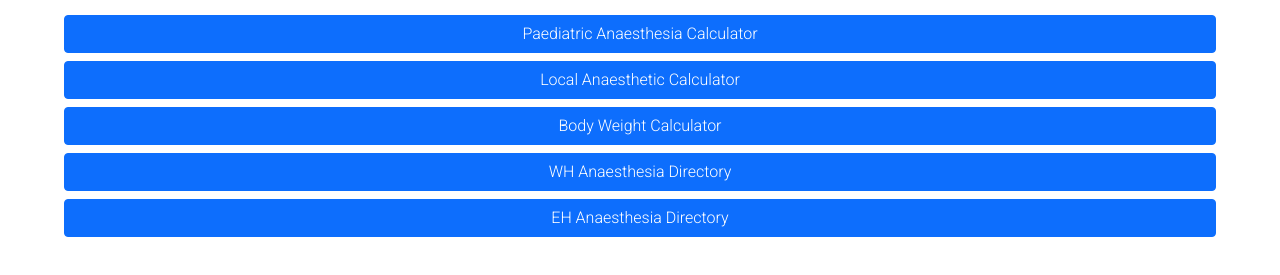
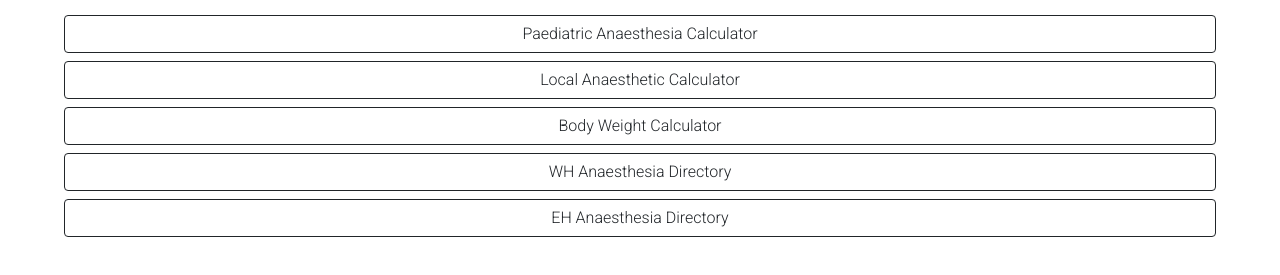
Before and after one commit to raphaelmhpyo/rp-site, a plain HTML site: page Standalone/index.html in a window 1280 px wide. Shown: the part 123-398 px from the top of the page. Drawn offline with nearby package versions, Linux system fonts and the light colour scheme.

Commit message:
Update index.html

```diff
--- a/Standalone/index.html
+++ b/Standalone/index.html
@@ -77,13 +77,13 @@
             <div class="container-fluid">
 
 <div class="d-grid gap-2">
-  <button class="btn btn-primary" type="button">Paediatric Anaesthesia Calculator</button>
-  <button class="btn btn-primary" type="button">Local Anaesthetic Calculator</button>
-<button class="btn btn-primary" type="button">Body Weight Calculator</button>
+  <button class="btn btn-outline-dark" type="button">Paediatric Anaesthesia Calculator</button>
+  <button class="btn btn-outline-dark" type="button">Local Anaesthetic Calculator</button>
+<button class="btn btn-outline-dark" type="button">Body Weight Calculator</button>
 
-<button class="btn btn-primary" type="button">WH Anaesthesia Directory</button>
+<button class="btn btn-outline-dark" type="button">WH Anaesthesia Directory</button>
 
-<button class="btn btn-primary" type="button">EH Anaesthesia Directory</button>
+<button class="btn btn-outline-dark" type="button">EH Anaesthesia Directory</button>
 
 </div>
 </div>
```
